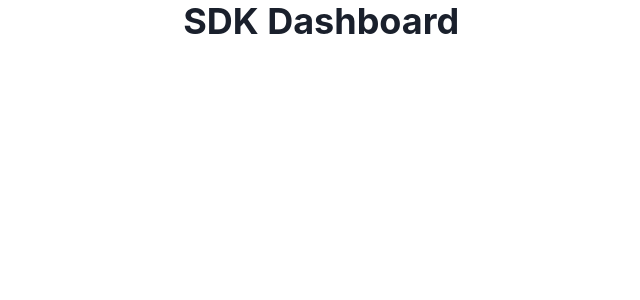
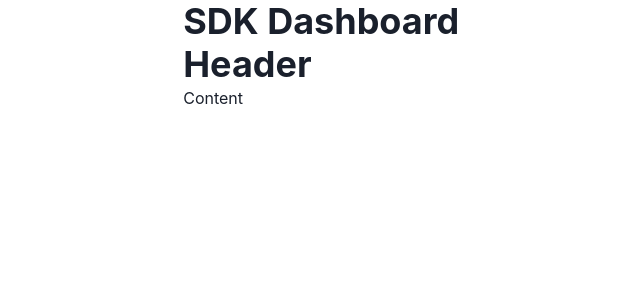
Before and after one commit to peterayeniofficial/sdk-dashoard, a React (Create React App) app: page / in a window 1280 px wide. Shown: the top 300 px of the page, without its empty margins (170-810 px from the left). Built offline with nearby package versions, Linux system fonts and the light colour scheme.

Commit message:
chore: add component folder structure

```diff
--- a/src/App.tsx
+++ b/src/App.tsx
@@ -1,10 +1,12 @@
 import React from 'react';
 import { Container, Heading } from '@chakra-ui/react';
+import Dashboard from './dashboard';
 
 function App() {
   return (
     <Container>
       <Heading>SDK Dashboard</Heading>
+      <Dashboard />
     </Container>
   );
 }
--- /dev/null
+++ b/src/dashboard/Content.tsx
@@ -0,0 +1,6 @@
+import { Box } from '@chakra-ui/react';
+import React from 'react';
+
+export default function Content() {
+  return <Box>Content</Box>;
+}
--- /dev/null
+++ b/src/dashboard/Header.tsx
@@ -0,0 +1,6 @@
+import React from 'react';
+import { Heading } from '@chakra-ui/react';
+
+export default function Header() {
+  return <Heading>Header</Heading>;
+}
--- /dev/null
+++ b/src/dashboard/index.tsx
@@ -0,0 +1,13 @@
+import React from 'react';
+import { Box } from '@chakra-ui/react';
+import Header from './Header';
+import Content from './Content';
+
+export default function Dashboard() {
+  return (
+    <Box>
+      <Header />
+      <Content />
+    </Box>
+  );
+}
```
